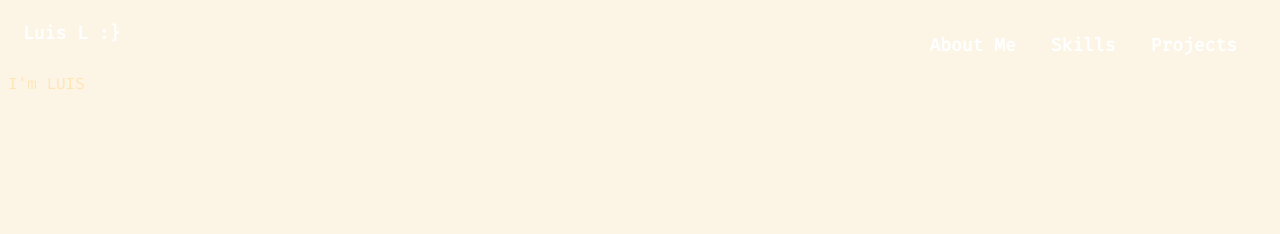
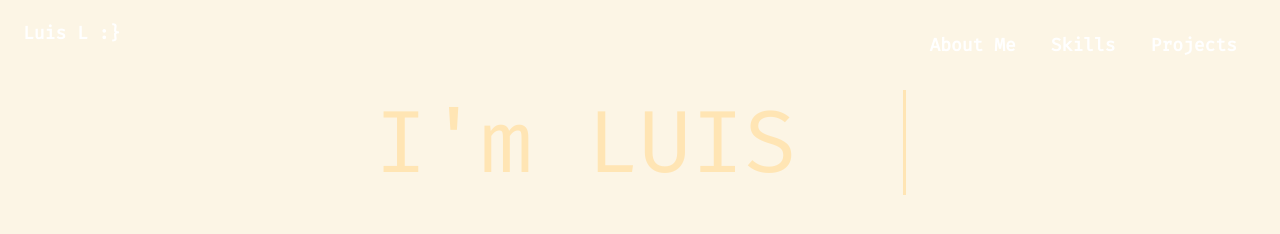
Before and after one commit to dev-luis-la/dev-luis, a plain HTML site: page index.html in a window 1280 px wide. Drawn offline with nearby package versions, Linux system fonts and the light colour scheme.

Commit message:
changing layout

```diff
--- a/index.html
+++ b/index.html
@@ -30,8 +30,8 @@
             <li><a href="routes/projects.html">Projects</a></li>
         </ul>
     </nav>
-    <div class="">
-             <div class="">I'm LUIS</div>
+    <div class="presentation">
+             <div class="salute">I'm LUIS</div>
 
         <a href="https://mythrillfiction.com/" target="_blank"></a>
     </div>
--- a/routes/style.css
+++ b/routes/style.css
@@ -179,20 +179,22 @@ body {
         text-decoration: none;
       }
 
-    /* .presentation {
+    .presentation {
         position: fixed;
         top: 50%;
         left: 50%;
         transform: translate(-50%, -50%);
         min-height: 100vh;
-        background: #212534;
         display: flex;
         align-items: center;
         flex-direction: column;
         padding-top: 2rem;
         padding-bottom: 2rem;
         box-sizing: border-box;
-    } */
+    }
+
+
+
 
     @keyframes typing {
         from {
```
